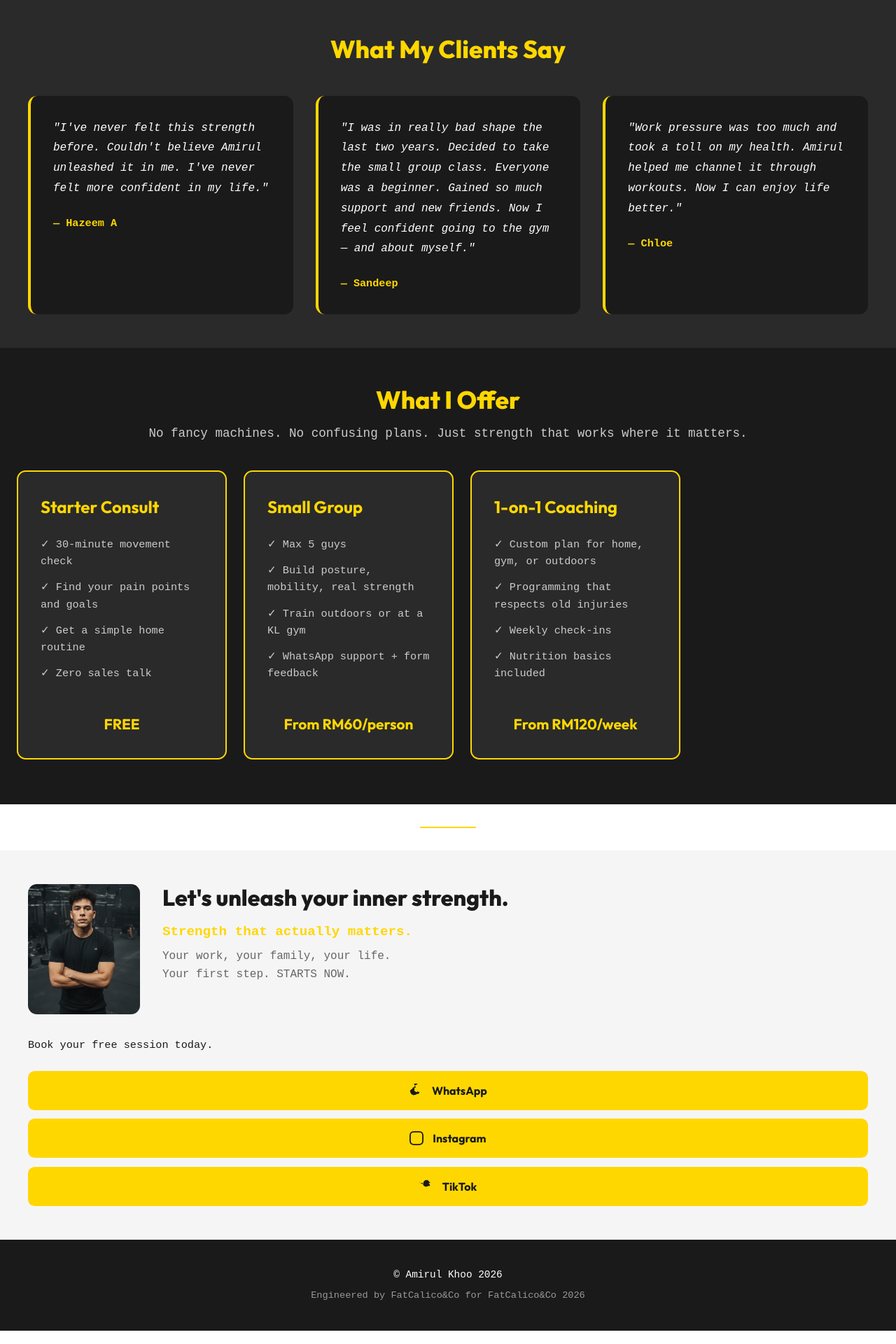
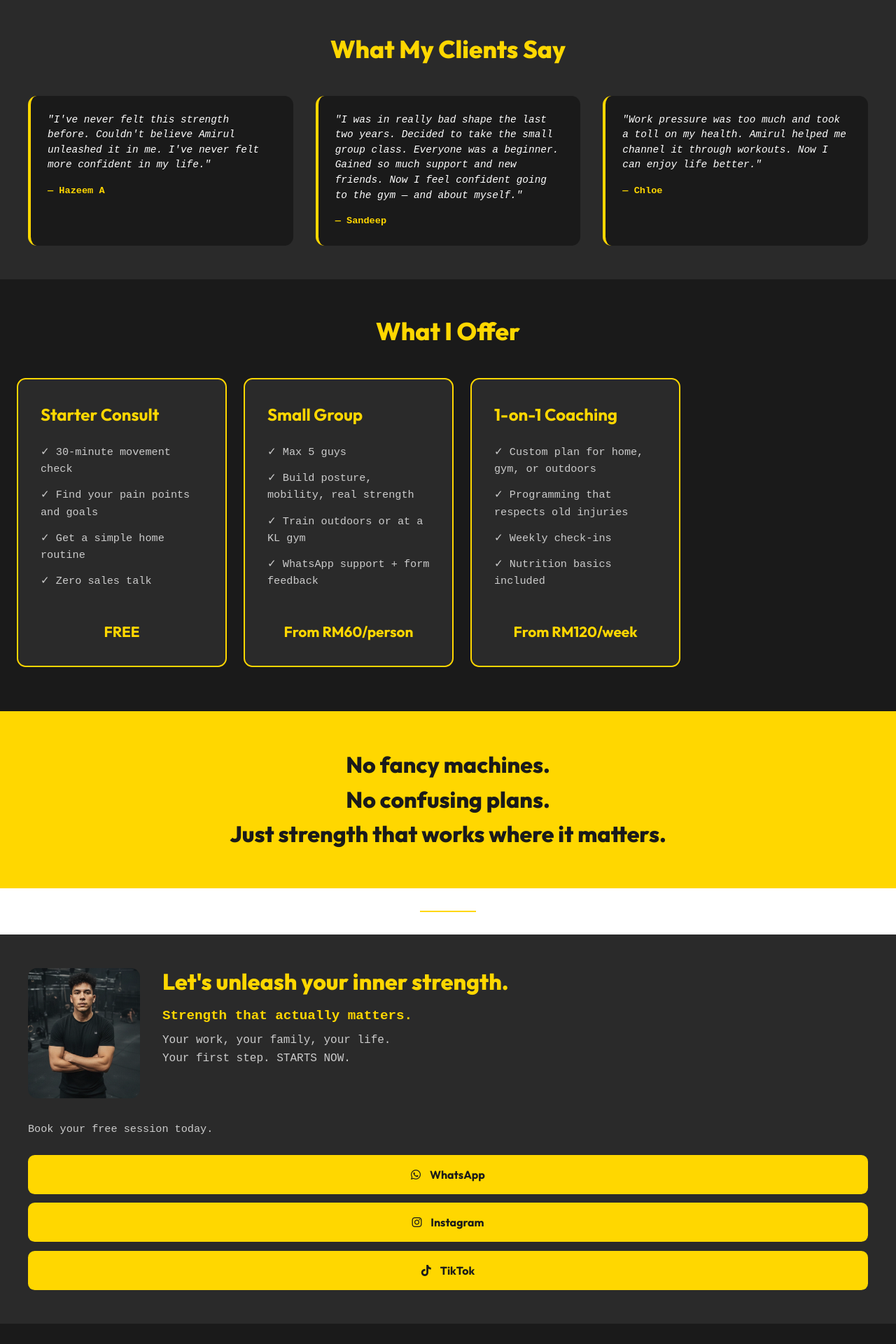
Before and after one commit to BigCalicoCatto/amirulkhoo, a Next.js app: page / in a window 1280 px wide. Shown: the part 2440-4360 px from the top of the page at 70% size. Built offline with nearby package versions, Linux system fonts and the light colour scheme.

Commit message:
Update page.tsx

```diff
--- a/app/page.tsx
+++ b/app/page.tsx
@@ -586,7 +586,7 @@ export default function Home() {
               key={idx}
               style={{
                 backgroundColor: '#1a1a1a',
-                padding: '2rem',
+                padding: '1.5rem',
                 borderRadius: '0.8rem',
                 borderLeft: '4px solid #FFD700',
                 animation: visibleSections.has('testimonials') ? `fadeInUp 0.6s ease-out ${idx * 0.1}s forwards` : 'none',
@@ -594,16 +594,16 @@ export default function Home() {
               }}
             >
               <p style={{
-                fontSize: '1rem',
-                lineHeight: 1.8,
+                fontSize: '0.9rem',
+                lineHeight: 1.5,
                 color: '#ffffff',
                 fontStyle: 'italic',
-                margin: '0 0 1.5rem 0',
+                margin: '0 0 1rem 0',
               }}>
                 "{testimonial.quote}"
               </p>
               <p style={{
-                fontSize: '0.95rem',
+                fontSize: '0.85rem',
                 fontWeight: 700,
                 color: '#FFD700',
                 margin: 0,
@@ -628,20 +628,12 @@ export default function Home() {
           fontSize: '2.2rem',
           fontWeight: 800,
           marginTop: 0,
-          marginBottom: '0.5rem',
+          marginBottom: '2.5rem',
           color: '#FFD700',
           fontFamily: 'Outfit, sans-serif',
         }}>
           What I Offer
         </h2>
-        <p style={{
-          textAlign: 'center',
-          fontSize: '1.1rem',
-          color: '#cccccc',
-          marginBottom: '2.5rem',
-        }}>
-          No fancy machines. No confusing plans. Just strength that works where it matters.
-        </p>
 
         <div style={{
           display: 'flex',
@@ -740,7 +732,43 @@ export default function Home() {
         </div>
       </section>
 
-      {/* Premium Line */}
+      {/* MOTTO SECTION - NO FANCY MACHINES */}
+      <section style={{
+        backgroundColor: '#FFD700',
+        color: '#1a1a1a',
+        padding: '3rem 1.5rem',
+        textAlign: 'center',
+      }}>
+        <div style={{ maxWidth: '1000px', margin: '0 auto' }}>
+          <p style={{
+            fontSize: 'clamp(1.3rem, 4vw, 2rem)',
+            fontWeight: 800,
+            margin: '0.5rem 0',
+            fontFamily: 'Outfit, sans-serif',
+            lineHeight: 1.3,
+          }}>
+            No fancy machines.
+          </p>
+          <p style={{
+            fontSize: 'clamp(1.3rem, 4vw, 2rem)',
+            fontWeight: 800,
+            margin: '0.5rem 0',
+            fontFamily: 'Outfit, sans-serif',
+            lineHeight: 1.3,
+          }}>
+            No confusing plans.
+          </p>
+          <p style={{
+            fontSize: 'clamp(1.3rem, 4vw, 2rem)',
+            fontWeight: 800,
+            margin: '0.5rem 0',
+            fontFamily: 'Outfit, sans-serif',
+            lineHeight: 1.3,
+          }}>
+            Just strength that works where it matters.
+          </p>
+        </div>
+      </section>
       <div style={{
         height: '2px',
         backgroundColor: '#FFD700',
@@ -751,7 +779,7 @@ export default function Home() {
       {/* CTA */}
       <section id="cta" data-animate style={{
         padding: '3rem 1.5rem',
-        backgroundColor: '#f5f5f5',
+        backgroundColor: '#2a2a2a',
         opacity: visibleSections.has('cta') ? 1 : 0,
         transition: 'opacity 0.6s ease-out',
       }}>
@@ -778,7 +806,7 @@ export default function Home() {
               fontWeight: 800,
               marginBottom: '1rem',
               marginTop: 0,
-              color: '#1a1a1a',
+              color: '#FFD700',
               fontFamily: 'Outfit, sans-serif',
               lineHeight: 1.2,
             }}>
@@ -794,7 +822,7 @@ export default function Home() {
             </p>
             <p style={{
               fontSize: '1rem',
-              color: '#666',
+              color: '#cccccc',
               margin: 0,
               lineHeight: 1.6,
             }}>
@@ -806,7 +834,7 @@ export default function Home() {
         </div>
 
         <div style={{ marginTop: '2rem', maxWidth: '1200px', margin: '2rem auto 0' }}>
-          <p style={{ fontSize: '0.95rem', marginBottom: '1.5rem', lineHeight: 1.6, color: '#1a1a1a' }}>
+          <p style={{ fontSize: '0.95rem', marginBottom: '1.5rem', lineHeight: 1.6, color: '#cccccc' }}>
             Book your free session today.
           </p>
           <div style={{ display: 'flex', flexDirection: 'column', gap: '0.8rem' }}>
@@ -836,9 +864,7 @@ export default function Home() {
                 e.currentTarget.style.boxShadow = 'none';
               }}
             >
-              <svg width="20" height="20" viewBox="0 0 24 24" fill="currentColor">
-                <path d="M17.472 14.382c-.297-.149-1.758-.867-2.03-.967-.272-.099-.471-.148-.67.15-.197.297-.767.966-.94 1.164-.173.199-.347.223-.644.075-.297-.15-1.255-.463-2.39-1.475-.883-.788-1.48-1.761-1.653-2.059-.173-.297-.018-.458.13-.606.134-.133.298-.347.446-.52.149-.174.198-.298.298-.497.099-.198.05-.371-.025-.52-.075-.149-.669-1.612-.916-2.207-.242-.579-.487-.5-.67-.51-.173-.008-.371-.01-.57-.01-.198 0-.52.074-.792.372-.272.297-1.04 1.016-1.04 2.479 0 1.462 1.065 2.875 1.213 3.074.149.198 2.096 3.2 5.076 4.487.709.306 1.262.489 1.694.625.712.227 1.36.195 1.871.118.571-.085 1.758-.719 2.006-1.413.248-.694.248-1.289.173-1.413-.074-.124-.272-.198-.57-.347m-5.421-7.403h-.004a9.87 9.87 0 00-4.969 1.523A9.937 9.937 0 002.121 12a9.935 9.935 0 001.52 4.977A9.87 9.87 0 008.07 19.88h.004c2.46 0 4.709-.822 6.552-2.36.306-.272.603-.56.889-.862-3.982-.424-7.126-3.86-7.126-7.658 0-3.798 3.144-7.234 7.126-7.658-.286-.302-.583-.59-.889-.862-1.843-1.538-4.092-2.36-6.552-2.36z"/>
-              </svg>
+              <i className="fab fa-whatsapp"></i>
               WhatsApp
             </a>
             <a
@@ -867,9 +893,7 @@ export default function Home() {
                 e.currentTarget.style.boxShadow = 'none';
               }}
             >
-              <svg width="20" height="20" viewBox="0 0 24 24" fill="currentColor">
-                <path d="M12 2.163c3.204 0 3.584.012 4.85.07 3.252.148 4.771 1.691 4.919 4.919.058 1.265.069 1.645.069 4.849 0 3.205-.012 3.584-.069 4.849-.149 3.225-1.664 4.771-4.919 4.919-1.266.057-1.645.069-4.849.069-3.204 0-3.584-.012-4.849-.069-3.259-.149-4.771-1.699-4.919-4.92-.058-1.265-.07-1.644-.07-4.849 0-3.204.013-3.583.07-4.849.149-3.227 1.664-4.771 4.919-4.919 1.266-.057 1.645-.069 4.849-.069zm0-2.163c-3.259 0-3.667.014-4.947.072-4.358.2-6.78 2.618-6.98 6.98-.059 1.281-.073 1.689-.073 4.948 0 3.259.014 3.668.072 4.948.2 4.358 2.618 6.78 6.98 6.98 1.281.058 1.689.072 4.948.072 3.259 0 3.668-.014 4.948-.072 4.354-.2 6.782-2.618 6.979-6.98.059-1.28.073-1.689.073-4.948 0-3.259-.014-3.667-.072-4.947-.196-4.354-2.617-6.78-6.979-6.98-1.281-.059-1.69-.073-4.949-.073z"/>
-              </svg>
+              <i className="fab fa-instagram"></i>
               Instagram
             </a>
             <a
@@ -898,9 +922,7 @@ export default function Home() {
                 e.currentTarget.style.boxShadow = 'none';
               }}
             >
-              <svg width="20" height="20" viewBox="0 0 24 24" fill="currentColor">
-                <path d="M19.321 5.562a5.122 5.122 0 01-2.996-2.965A5.408 5.408 0 0012.4 1c-3.003 0-5.544 2.563-5.544 5.622 0 .442.052.872.144 1.287-2.324-.12-4.657-1.213-6.234-2.966C-.243 2.97-.604 3.956.247 4.721c.852.765 2.397 1.201 3.942 1.201.63 0 1.248-.084 1.846-.252v1.004c0 3.059 2.54 5.622 5.544 5.622 1.46 0 2.81-.559 3.777-1.468.897.059 1.799.237 2.664.527.643-2.084-.494-3.959-2.211-4.88 1.031-.169 1.99-.427 2.872-.766z"/>
-              </svg>
+              <i className="fab fa-tiktok"></i>
               TikTok
             </a>
           </div>
```
